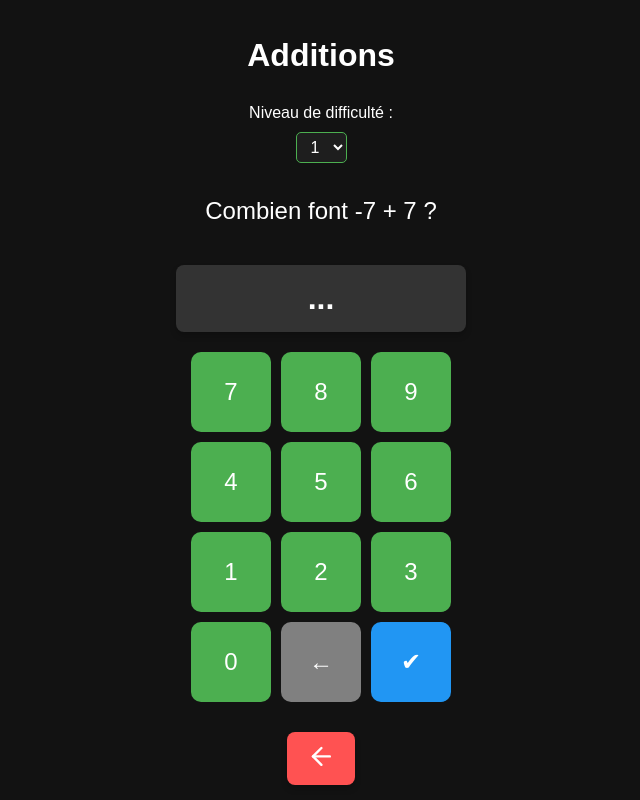
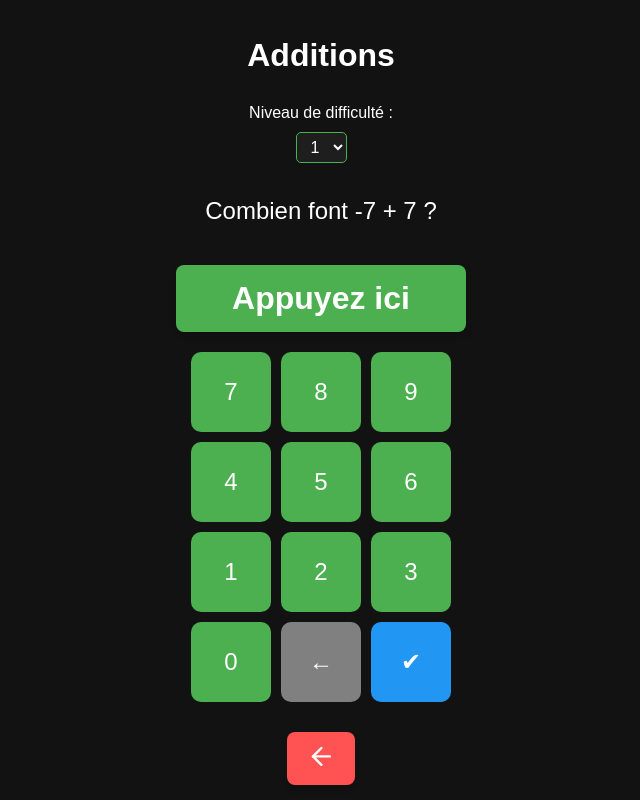
Before and after one commit to gugus7733/QuickMaths, a Next.js app: page /modes/addition in a window 1280 px wide. Shown: the whole page, without its empty margins (319-959 px from the left). Built offline with nearby package versions, Linux system fonts and the light colour scheme.

Commit message:
QuickMaths_v1.0

```diff
--- a/pages/modes/addition.js
+++ b/pages/modes/addition.js
@@ -8,8 +8,8 @@ export default function Addition() {
   const [num1, setNum1] = useState(generateRandomNumber(difficulty));
   const [num2, setNum2] = useState(generateRandomNumber(difficulty));
   const [operation, setOperation] = useState(generateRandomOperation()); // + ou -
-  const [userAnswer, setUserAnswer] = useState("");
-  const [isCorrect, setIsCorrect] = useState(null); // null, true, or false
+  const [userAnswer, setUserAnswer] = useState("Appuyez ici");
+  const [isCorrect, setIsCorrect] = useState(true); // null, true, or false
 
   function generateRandomNumber(difficultyLevel) {
     const max = Math.pow(10, difficultyLevel) - 1; // Par exemple : 99 pour difficulté 2
```
Lines whose indentation alone changed are shown as unchanged.
